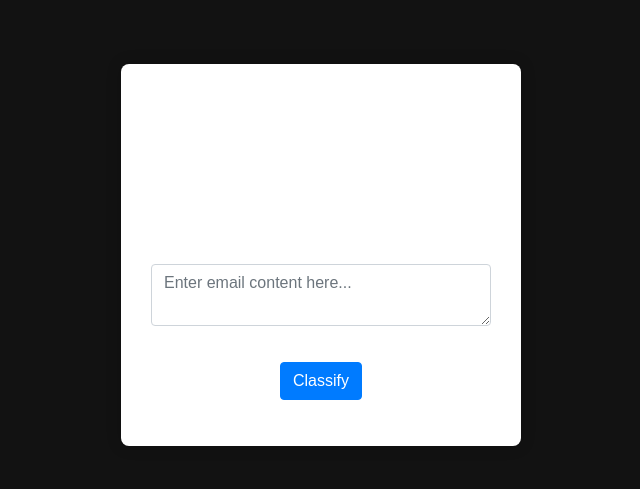
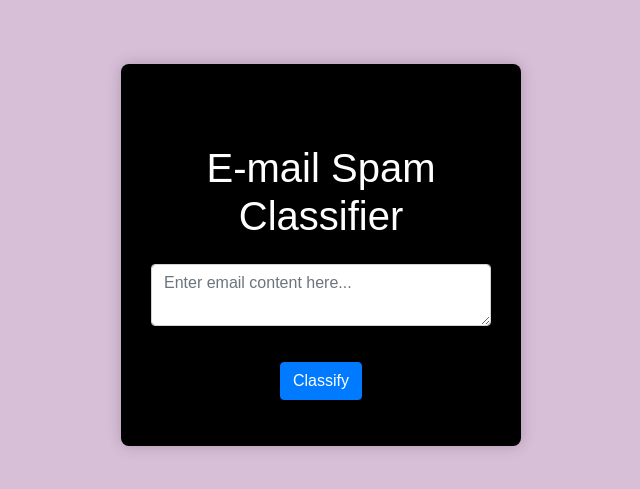
Before and after one commit to kavya05-cell/Email-Spam-Classifier, a plain HTML site: page index.html in a window 1280 px wide. Shown: the part 145-634 px from the top of the page, without its empty margins (319-959 px from the left). Drawn offline with nearby package versions, Linux system fonts and the light colour scheme.

Commit message:
Add files via upload

```diff
--- a/index.html
+++ b/index.html
@@ -15,14 +15,14 @@
             justify-content: center;
             align-items: center;
             height: 100vh;
-            background-color: #121212;
+            background-color: thistle;
             color:white
         }
         h1 {
             margin-top: 50px;
         }
         .container {
-            background: #fff;
+            background: black;
             padding: 30px;
             border-radius: 8px;
             box-shadow: 0 0 15px rgba(0, 0, 0, 0.2);
@@ -40,13 +40,13 @@
         button {
             padding: 10px 20px;
             border: none;
-            background-color: #007BFF;
+            background-color: orchid ;
             color: #fff;
             border-radius: 5px;
             cursor: pointer;
         }
         button:hover {
-            background-color: #0056b3;
+            background-color: orchid;
         }
         .result {
             margin-top: 20px;
@@ -57,7 +57,7 @@
 </head>
 <body>
     <div class="container">
-        <h1 class="mb-4">Email Spam Classifier</h1>
+        <h1 class="mb-4">E-mail Spam Classifier</h1>
         <textarea id="emailContent" class="form-control" placeholder="Enter email content here..."></textarea>
         <button onclick="classifyEmail()" class="btn btn-primary mt-3">Classify</button>
         <p id="result" class="mt-3"></p>
```
